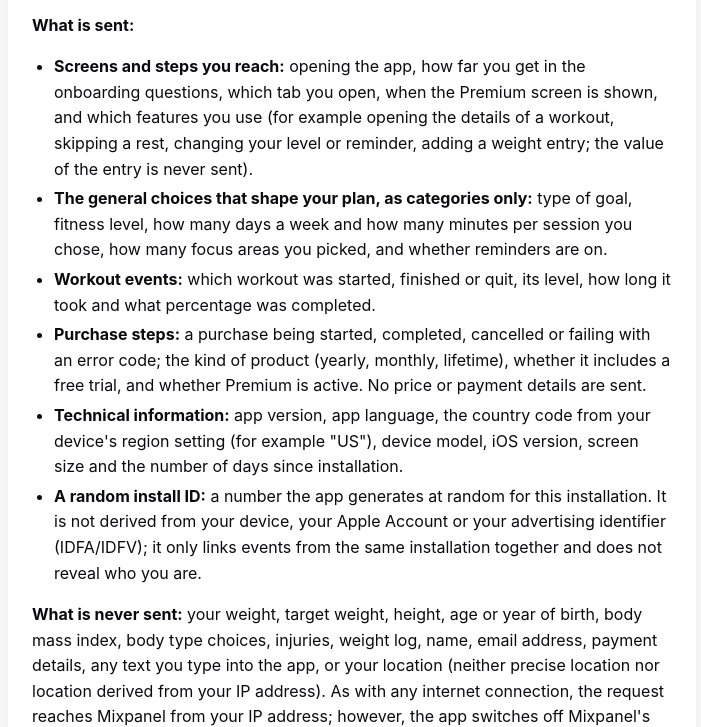
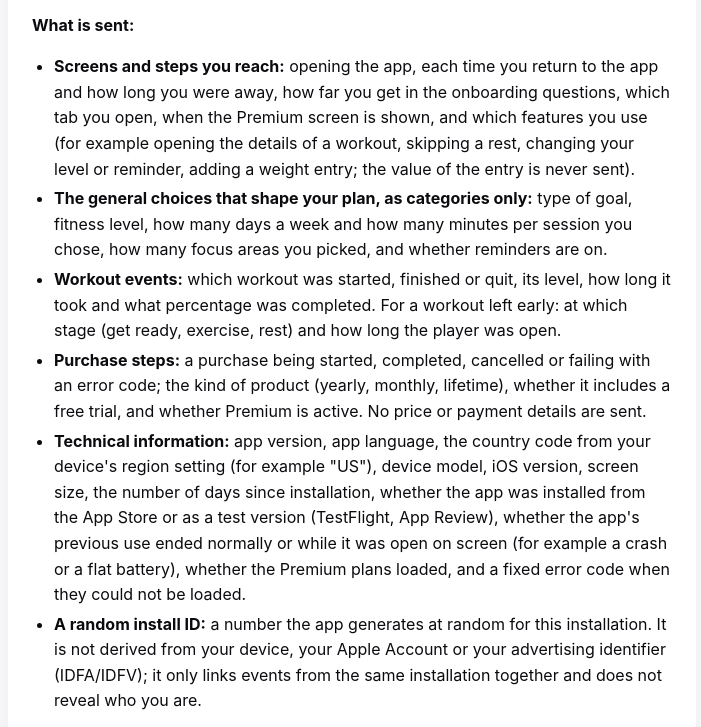
Before and after one commit to berkecakmak33/evdefitness-legal, a plain HTML site: page en/privacy-policy.html in a window 1280 px wide. Shown: the part 866-1593 px from the top of the page, without its empty margins (288-989 px from the left). Drawn offline with Linux system fonts and the light colour scheme.

Commit message:
Privacy policy (EN): version 1.3 analytics additions

```diff
--- a/en/privacy-policy.html
+++ b/en/privacy-policy.html
@@ -11,7 +11,7 @@ a { color: var(--orange); }
 ul { margin: 8px 0; padding-left: 22px; } li { margin: 4px 0; }
 </style></head><body><main><div class="card">
 <h1><span class="brand">Evde Fitness</span> Privacy Policy</h1>
-<p class="muted">Last updated: November 15, 2026 · <a href="../privacy-policy.html">Türkçe</a></p>
+<p class="muted">Last updated: November 19, 2026 · <a href="../privacy-policy.html">Türkçe</a></p>
 <p>This policy applies to the iOS app <strong>Evde Fitness</strong> (Home Workout for Men), developed by Hasan Berke Çakmak. We respect your privacy. This policy explains what information the app uses and how it is protected.</p>
 <h2>In short</h2>
 <ul>
@@ -25,11 +25,11 @@ ul { margin: 8px 0; padding-left: 22px; } li { margin: 4px 0; }
 <p>From version 1.1, the app sends anonymous usage events. The only purpose is <strong>improving the app</strong>: seeing at which step people get stuck, which workouts are used and where errors happen. These events are sent to <strong>Mixpanel</strong> (Mixpanel, Inc.), an analytics service that processes the data on our behalf, and are stored in Mixpanel's data centre in the European Union (Mixpanel's EU Data Residency program).</p>
 <p><strong>What is sent:</strong></p>
 <ul>
-<li><strong>Screens and steps you reach:</strong> opening the app, how far you get in the onboarding questions, which tab you open, when the Premium screen is shown, and which features you use (for example opening the details of a workout, skipping a rest, changing your level or reminder, adding a weight entry; the value of the entry is never sent).</li>
+<li><strong>Screens and steps you reach:</strong> opening the app, each time you return to the app and how long you were away, how far you get in the onboarding questions, which tab you open, when the Premium screen is shown, and which features you use (for example opening the details of a workout, skipping a rest, changing your level or reminder, adding a weight entry; the value of the entry is never sent).</li>
 <li><strong>The general choices that shape your plan, as categories only:</strong> type of goal, fitness level, how many days a week and how many minutes per session you chose, how many focus areas you picked, and whether reminders are on.</li>
-<li><strong>Workout events:</strong> which workout was started, finished or quit, its level, how long it took and what percentage was completed.</li>
+<li><strong>Workout events:</strong> which workout was started, finished or quit, its level, how long it took and what percentage was completed. For a workout left early: at which stage (get ready, exercise, rest) and how long the player was open.</li>
 <li><strong>Purchase steps:</strong> a purchase being started, completed, cancelled or failing with an error code; the kind of product (yearly, monthly, lifetime), whether it includes a free trial, and whether Premium is active. No price or payment details are sent.</li>
-<li><strong>Technical information:</strong> app version, app language, the country code from your device's region setting (for example "US"), device model, iOS version, screen size and the number of days since installation.</li>
+<li><strong>Technical information:</strong> app version, app language, the country code from your device's region setting (for example "US"), device model, iOS version, screen size, the number of days since installation, whether the app was installed from the App Store or as a test version (TestFlight, App Review), whether the app's previous use ended normally or while it was open on screen (for example a crash or a flat battery), whether the Premium plans loaded, and a fixed error code when they could not be loaded.</li>
 <li><strong>A random install ID:</strong> a number the app generates at random for this installation. It is not derived from your device, your Apple Account or your advertising identifier (IDFA/IDFV); it only links events from the same installation together and does not reveal who you are.</li>
 </ul>
 <p><strong>What is never sent:</strong> your weight, target weight, height, age or year of birth, body mass index, body type choices, injuries, weight log, name, email address, payment details, any text you type into the app, or your location (neither precise location nor location derived from your IP address). As with any internet connection, the request reaches Mixpanel from your IP address; however, the app switches off Mixpanel's IP-based location lookup and the IP address is not stored with the events.</p>
@@ -49,6 +49,7 @@ ul { margin: 8px 0; padding-left: 22px; } li { margin: 4px 0; }
 <p>In the app, <em>Settings → Delete all data</em> permanently deletes all of your data on the device. Deleting the app also removes all data on the device, including the random install ID. These actions do not delete the anonymous purchase record at RevenueCat, Apple's purchase records or the anonymous usage events already sent to Mixpanel.</p>
 <p>If you would like the RevenueCat record deleted, write to the address below (you may need to include the order ID from your App Store receipt so we can find it). Because usage events carry only a random ID and we do not know who you are, we usually cannot find the events of one particular person; if you write to us anyway, we will look at what we can do and delete any records we can find. To stop new events from being sent, simply switch off <em>Settings → Share usage statistics</em>.</p>
 <h2>Changes to this policy</h2>
+<p>November 19, 2026 (version 1.3): added returns to the app, the stage at which a workout is left, how the app's previous use ended, the installation type (App Store / test) and whether the Premium plans loaded.</p>
 <p>November 15, 2026 (version 1.1): added anonymous usage statistics (Mixpanel) and the option to turn them off. The previous version of the app did not collect usage statistics.</p>
 <h2>Children</h2>
 <p>Evde Fitness is not directed at children under 13.</p>
```
